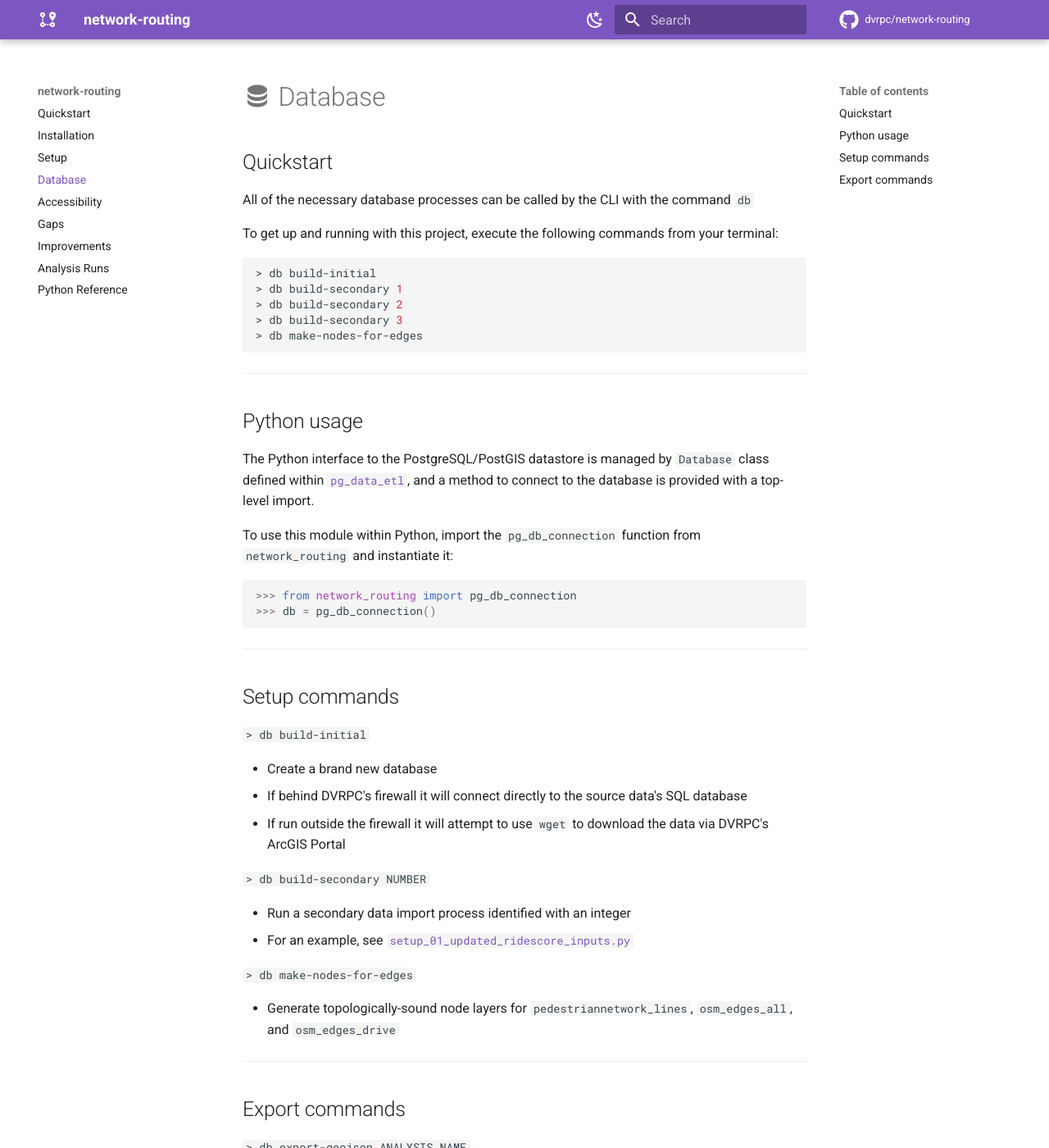
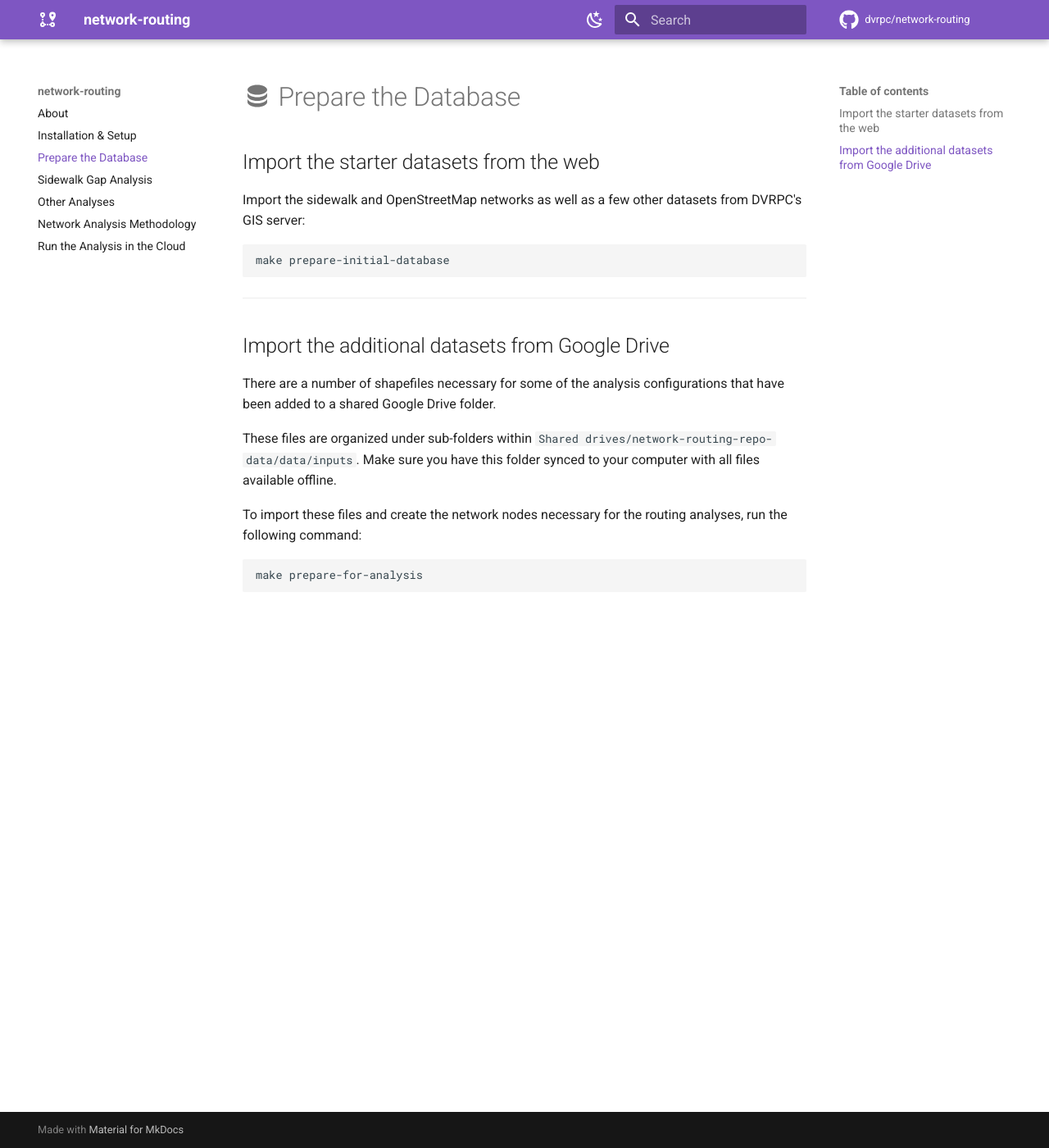
Before and after one commit to dvrpc/network-routing, an MkDocs documentation site: the page built from docs/database.md, in a window 1280 px wide and 1400 px high. Shown: the whole window at 82% size. Built offline with MkDocs 1.6.1 and Material for MkDocs 9.7.7, drawn with Linux system fonts in a browser that asks for light colours; comment, search, counter and statistics services are not loaded; some of the changed text lies outside the part shown.

````diff
--- a/docs/database.md
+++ b/docs/database.md
@@ -1,68 +1,23 @@
-# :material-database: Database
+# :material-database: Prepare the Database
 
-## Quickstart
+## Import the starter datasets from the web
 
-All of the necessary database processes can be called by the CLI with the command `db`
+Import the sidewalk and OpenStreetMap networks as well as a few other datasets from DVRPC's GIS server:
 
-To get up and running with this project, execute the following commands from your terminal:
-
-```bash
-> db build-initial
-> db build-secondary 1
-> db build-secondary 2
-> db build-secondary 3
-> db make-nodes-for-edges
+```
+make prepare-initial-database
 ```
 
 ---
 
-## Python usage
+## Import the additional datasets from Google Drive
 
-The Python interface to the PostgreSQL/PostGIS datastore is managed by `Database` class defined within
-[`pg_data_etl`](https://github.com/aaronfraint/pg-data-etl), and a method to connect to the database is provided with a top-level import.
+There are a number of shapefiles necessary for some of the analysis configurations that have been added to a shared Google Drive folder.
 
-To use this module within Python, import the `pg_db_connection` function from `network_routing` and instantiate it:
+These files are organized under sub-folders within `Shared drives/network-routing-repo-data/data/inputs`. Make sure you have this folder synced to your computer with all files available offline.
 
-```Python
->>> from network_routing import pg_db_connection
->>> db = pg_db_connection()
+To import these files and create the network nodes necessary for the routing analyses, run the following command:
+
 ```
-
----
-
-## Setup commands
-
-`> db build-initial`
-
-- Create a brand new database
-- If behind DVRPC's firewall it will connect directly to the source data's SQL database
-- If run outside the firewall it will attempt to use `wget` to download the data via DVRPC's ArcGIS Portal
-
-`> db build-secondary NUMBER`
-
-- Run a secondary data import process identified with an integer
-- For an example, see [`setup_01_updated_ridescore_inputs.py`](https://github.com/dvrpc/network-routing/blob/master/network_routing/database/setup/setup_01_updated_ridescore_inputs.py)
-
-`> db make-nodes-for-edges`
-
-- Generate topologically-sound node layers for `pedestriannetwork_lines`, `osm_edges_all`, and `osm_edges_drive`
-
----
-
-## Export commands
-
-`> db export-geojson ANALYSIS_NAME`
-
-- Export a set of geojson files, indicated by `ANALYSIS_NAME`
-- Options include: `ridescore` and `gaps`
-- Output folder is `FOLDER_DATA_PRODUCTS`
-
-`> db make-vector-tiles FILENAME`
-
-- Generate a tileset named `FILENAME` from a folder full of geojson files
-- Files are read from `FOLDER_DATA_PRODUCTS`
-
-`> db export-shapefiles EXPORT_NAME`
-
-- Export a set of shapefiles that others will edit manually
-- Options include: `manual_edits` and `ridescore_downstream_analysis`
+make prepare-for-analysis
+```
--- a/mkdocs.yml
+++ b/mkdocs.yml
@@ -46,12 +46,10 @@ markdown_extensions:
       emoji_generator: !!python/name:materialx.emoji.to_svg
 
 nav:
-  - Quickstart: index.md
-  - Installation: installation.md
-  - Setup: setup.md
-  - Database: database.md
-  - Accessibility: accessibility.md
-  - Gaps: gaps.md
-  - Improvements: improvements.md
-  - Analysis Runs: analysis_runs.md
-  - Python Reference: reference_python.md
+  - About: index.md
+  - Installation & Setup: installation.md
+  - Prepare the Database: database.md
+  - Sidewalk Gap Analysis: sidewalk_gap_analysis.md
+  - Other Analyses: other_analyses.md
+  - Network Analysis Methodology: accessibility.md
+  - Run the Analysis in the Cloud: remote_execution.md
````
Also changed, not shown: docs/accessibility.md (+25 -13 lines), docs/analysis_runs.md (deleted, +0 -122 lines), docs/gaps.md (deleted, +0 -35 lines), docs/improvements.md (deleted, +0 -19 lines), docs/index.md (+15 -8 lines), docs/installation.md (+48 -12 lines), docs/other_analyses.md (added, +40 -0 lines), docs/reference_python.md (deleted, +0 -21 lines), docs/remote_execution.md (added, +112 -0 lines), docs/setup.md (deleted, +0 -37 lines), docs/sidewalk_gap_analysis.md (added, +75 -0 lines).
